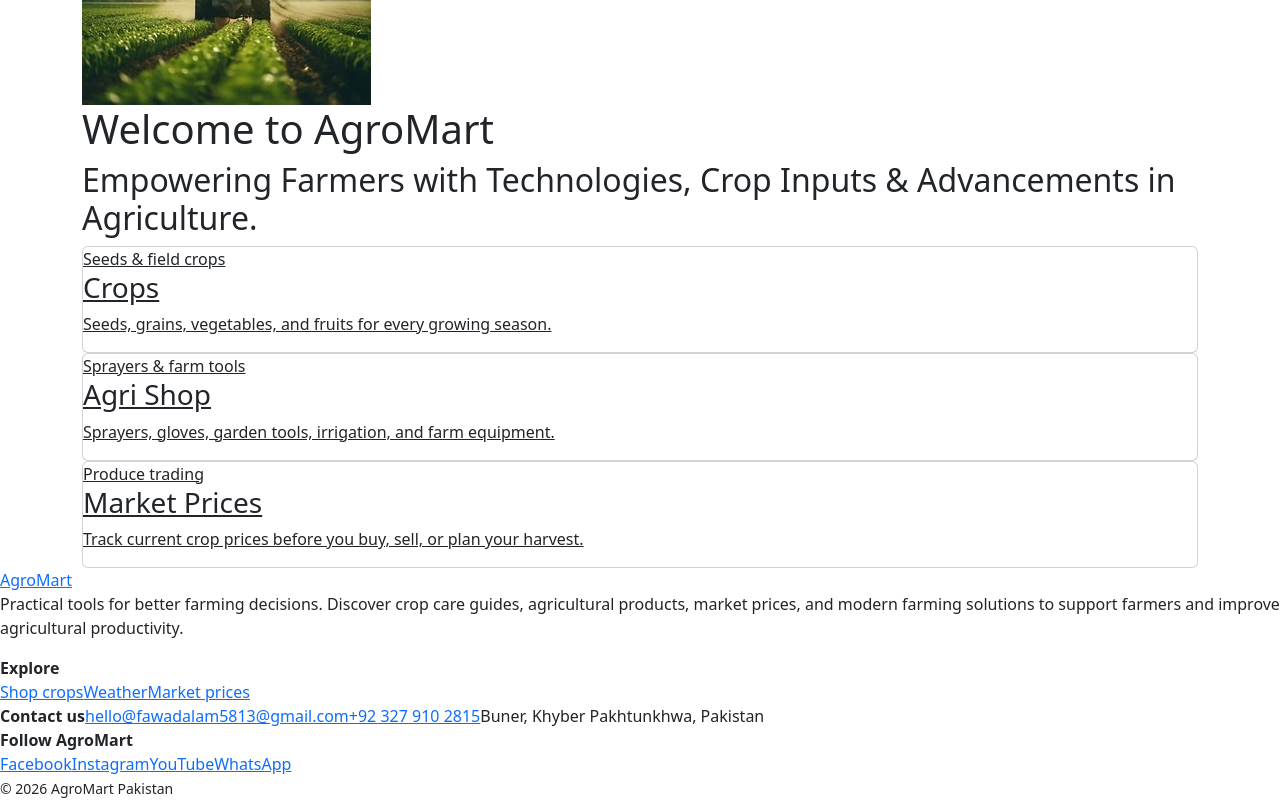
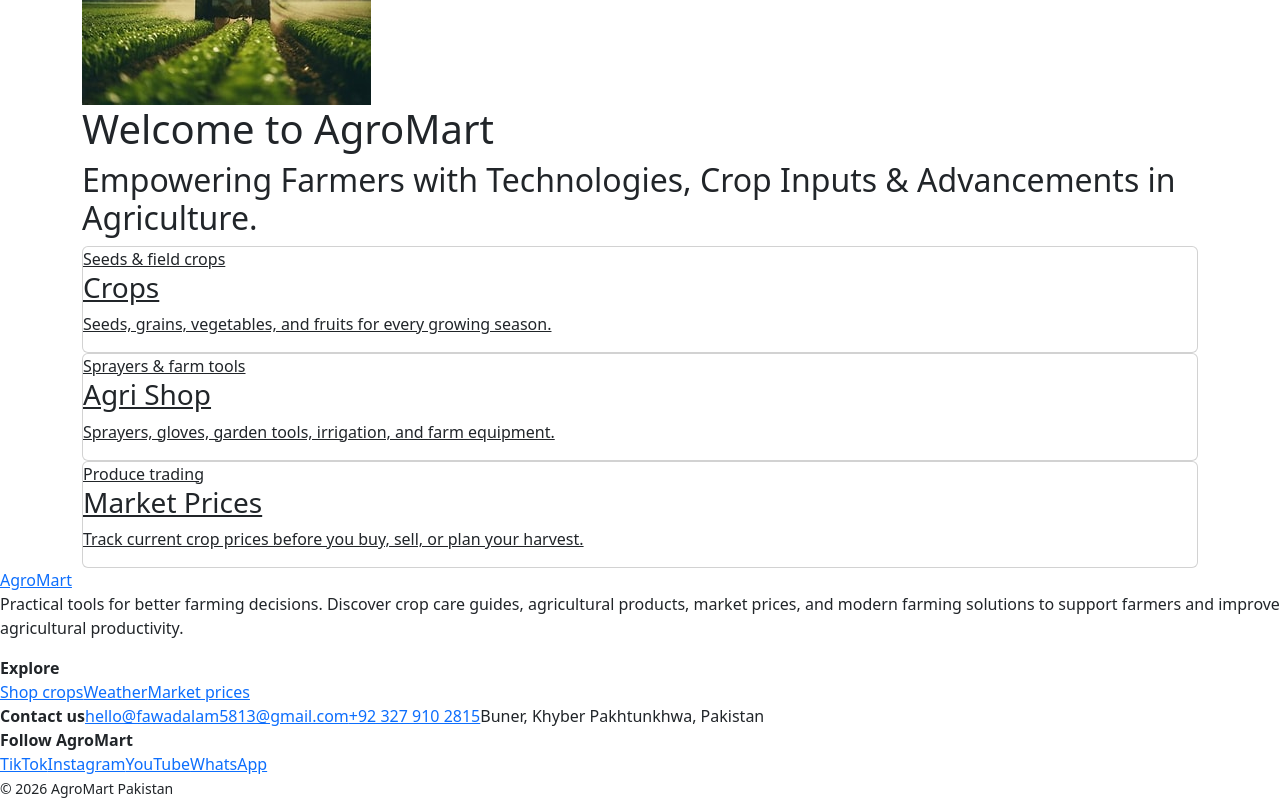
Before and after one commit to fawadalam-dev/AgroMart-Pakistan, a React (Vite) app: page / in a window 1280 px wide. Shown: the part 631-1431 px from the top of the page. Built offline with nearby package versions, Linux system fonts and the light colour scheme; no server answers; the HTML template or start-up script is replaced by a standard one.

Commit message:
Update Footer.jsx

```diff
--- a/src/components/Footer.jsx
+++ b/src/components/Footer.jsx
@@ -25,7 +25,7 @@
                 <div className="footer-column">
                     <strong>Follow AgroMart</strong>
                     <div className="social-links">
-                        <a href="https://www.facebook.com/" target="_blank" rel="noreferrer" aria-label="AgroMart on Facebook">Facebook</a>
+                        <a href="https://www.tiktok.com/@fawadalam_dev" target="_blank" rel="noreferrer" aria-label="AgroMart on TikTok">TikTok</a>
                         <a href="https://www.instagram.com/" target="_blank" rel="noreferrer" aria-label="AgroMart on Instagram">Instagram</a>
                         <a href="https://www.youtube.com/" target="_blank" rel="noreferrer" aria-label="AgroMart on YouTube">YouTube</a>
                         <a href="https://wa.me/923141523463" target="_blank" rel="noreferrer" aria-label="Contact AgroMart on WhatsApp">WhatsApp</a>
```
